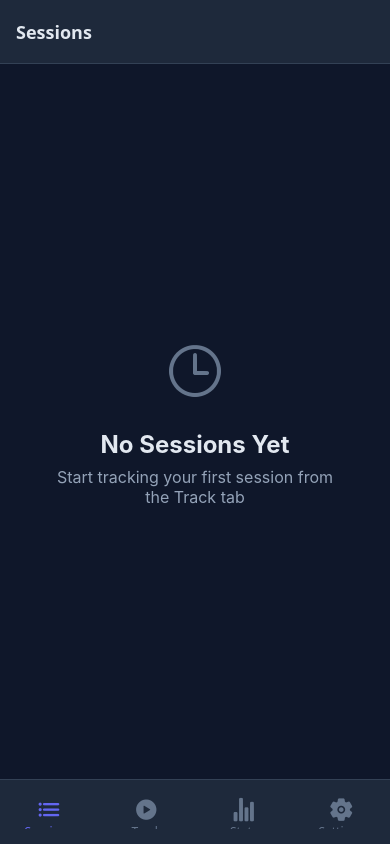
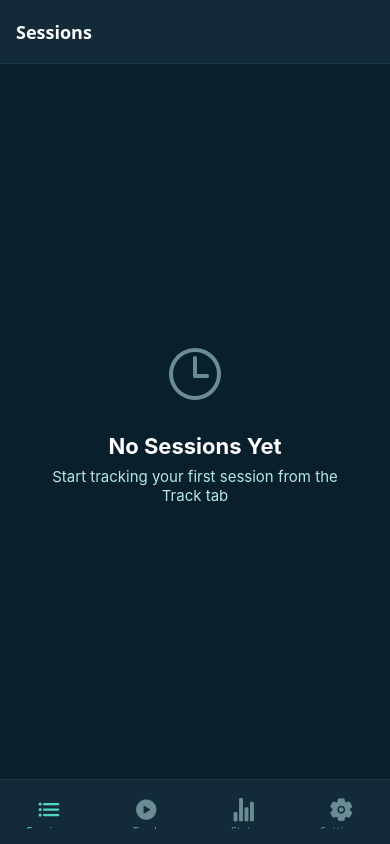
Before and after one commit to z-Pearlina/Session-Track, a React Native app: screen /Home in a window 390 px wide. Built offline with nearby package versions, Linux system fonts and the light colour scheme.

Commit message:
style: update theme to teal/cyan color palette

```diff
--- a/src/theme/theme.ts
+++ b/src/theme/theme.ts
@@ -1,30 +1,60 @@
 export const theme = {
   colors: {
+    // Background layers
     background: {
-      primary: '#0F172A',
-      secondary: '#1E293B',
-      tertiary: '#334155',
+      primary: '#0A1F2C',    // Deep teal - main screen
+      secondary: '#132B38',  // Dark teal - cards
+      tertiary: '#1E3A47',   // Medium teal - elevated elements
+      gradient: ['#0A1F2C', '#132B38'], // Subtle gradient
     },
-    primary: '#6366F1',
-    accent: '#22D3EE',
-    secondary: '#8B5CF6',
-    success: '#10B981',
-    warning: '#F59E0B',
-    danger: '#F43F5E',
-    info: '#3B82F6',
+
+    // Brand colors
+    primary: '#4FD1C5',      // Bright cyan - CTAs, active elements
+    primaryDark: '#3ABAB4',  // Darker cyan - pressed states
+    primaryLight: '#6FE1D5', // Light cyan - hover states
+
+    // Accent colors
+    accent: '#5DEAC3',       // Mint green - success, highlights
+    secondary: '#3ABAB4',    // Soft cyan - secondary buttons
+
+    // Semantic colors
+    success: '#5DEAC3',      // Mint green - achievements
+    warning: '#FFB84D',      // Warm orange - warnings
+    danger: '#FF6B6B',       // Coral red - errors, delete
+    info: '#4FD1C5',         // Cyan - information
+
+    // Text hierarchy
     text: {
-      primary: '#E2E8F0',
-      secondary: '#94A3B8',
-      tertiary: '#64748B',
-      inverse: '#0F172A',
+      primary: '#FFFFFF',    // Pure white - main headings
+      secondary: '#B4E8E5',  // Light cyan - body text, descriptions
+      tertiary: '#6B8B95',   // Muted gray - labels, placeholders
+      inverse: '#0A1F2C',    // For light backgrounds
+      disabled: '#4A5F6C',   // Disabled text
     },
-    card: '#1E293B',
-    border: '#334155',
-    divider: '#1E293B',
-    overlay: 'rgba(15, 23, 42, 0.9)',
-    active: '#10B981',
-    inactive: '#64748B',
+
+    // Surface colors
+    card: '#132B38',         // Card background
+    cardElevated: '#1E3A47', // Elevated cards (hover, pressed)
+    border: '#1E3A47',       // Borders, outlines
+    borderLight: '#2A4A5A',  // Lighter borders
+    divider: '#1E3A47',      // Dividers, separators
+    overlay: 'rgba(10, 31, 44, 0.95)',
+
+    // Interactive states
+    active: '#4FD1C5',
+    inactive: '#6B8B95',
+    disabled: '#2A3F4C',
+    hover: '#1E3A47',
+    pressed: '#0F2531',
+
+    // Glow effects
+    glow: {
+      primary: 'rgba(79, 209, 197, 0.3)',    // Cyan glow
+      accent: 'rgba(93, 234, 195, 0.3)',     // Mint glow
+      success: 'rgba(93, 234, 195, 0.2)',
+    },
   },
+
   spacing: {
     xs: 4,
     sm: 8,
@@ -33,62 +63,85 @@ export const theme = {
     xl: 32,
     xxl: 48,
   },
+
   borderRadius: {
     sm: 8,
     md: 12,
     lg: 16,
-    xl: 24,
+    xl: 20,
+    xxl: 24,
     full: 9999,
   },
+
   fontSize: {
-    xs: 12,
-    sm: 14,
-    md: 16,
-    lg: 18,
-    xl: 24,
-    xxl: 32,
-    xxxl: 48,
+    xs: 11,
+    sm: 13,
+    md: 15,
+    lg: 17,
+    xl: 22,
+    xxl: 28,
+    xxxl: 42,
   },
+
   fontWeight: {
     normal: '400' as const,
     medium: '500' as const,
     semibold: '600' as const,
     bold: '700' as const,
+    extrabold: '800' as const,
   },
+
   shadows: {
     sm: {
       shadowColor: '#000',
-      shadowOffset: { width: 0, height: 1 },
-      shadowOpacity: 0.2,
-      shadowRadius: 2,
+      shadowOffset: { width: 0, height: 2 },
+      shadowOpacity: 0.15,
+      shadowRadius: 3,
       elevation: 2,
     },
     md: {
       shadowColor: '#000',
-      shadowOffset: { width: 0, height: 2 },
-      shadowOpacity: 0.25,
-      shadowRadius: 4,
+      shadowOffset: { width: 0, height: 4 },
+      shadowOpacity: 0.2,
+      shadowRadius: 6,
       elevation: 4,
     },
     lg: {
       shadowColor: '#000',
-      shadowOffset: { width: 0, height: 4 },
-      shadowOpacity: 0.3,
-      shadowRadius: 8,
+      shadowOffset: { width: 0, height: 8 },
+      shadowOpacity: 0.25,
+      shadowRadius: 12,
       elevation: 8,
     },
     glow: {
-      shadowColor: '#6366F1',
+      shadowColor: '#4FD1C5',
       shadowOffset: { width: 0, height: 0 },
-      shadowOpacity: 0.5,
+      shadowOpacity: 0.4,
+      shadowRadius: 12,
+      elevation: 6,
+    },
+    glowAccent: {
+      shadowColor: '#5DEAC3',
+      shadowOffset: { width: 0, height: 0 },
+      shadowOpacity: 0.3,
       shadowRadius: 10,
       elevation: 5,
     },
   },
+
   animation: {
-    fast: 200,
-    normal: 300,
-    slow: 500,
+    fast: 150,
+    normal: 250,
+    slow: 400,
+  },
+
+  // Gradient presets
+  gradients: {
+    background: ['#0A1F2C', '#132B38'],
+    card: ['#132B38', '#1E3A47'],
+    primary: ['#4FD1C5', '#3ABAB4'],
+    accent: ['#5DEAC3', '#4FD1C5'],
+    cardSubtle: ['#0F2531', '#132B38'],
   },
 } as const;
 
```
